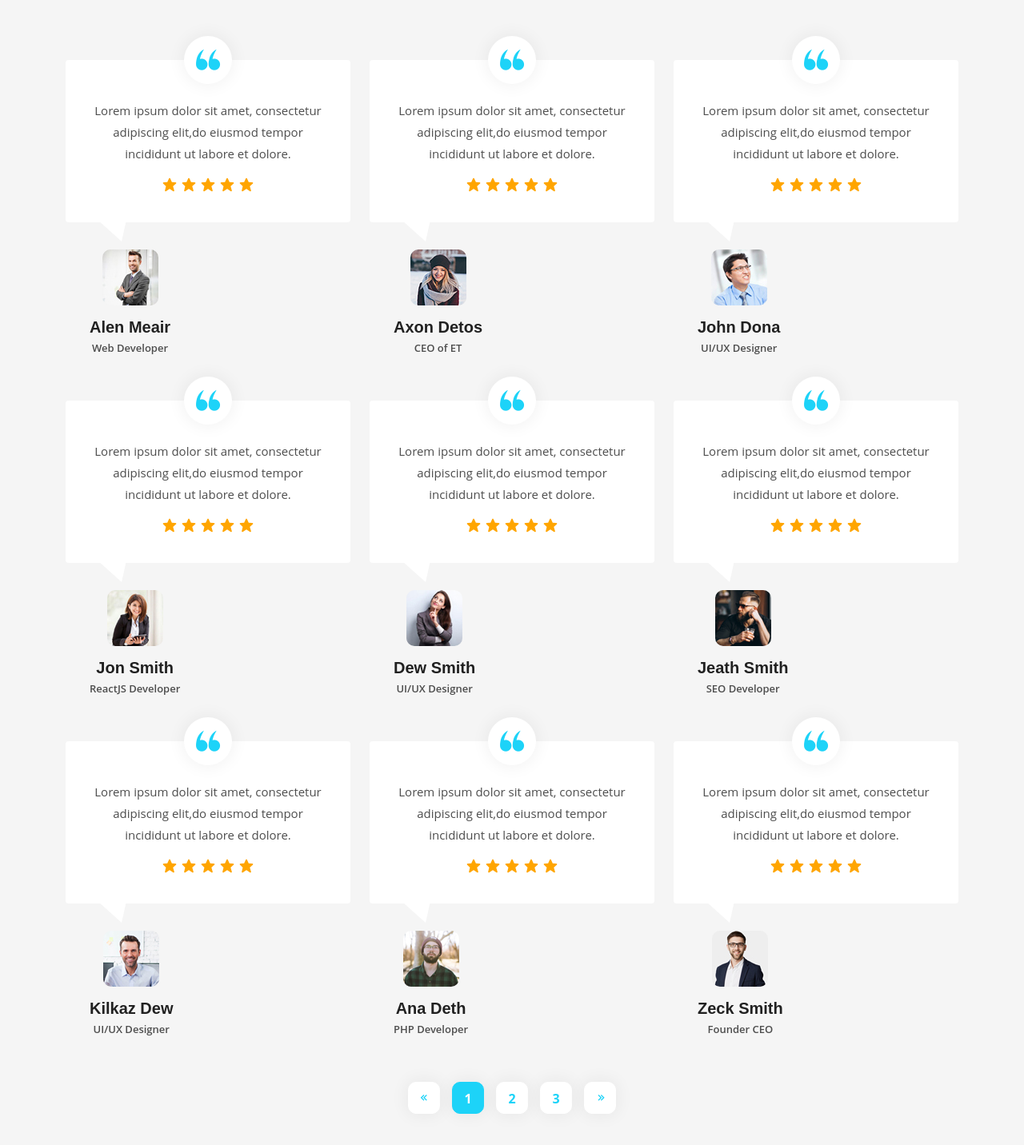
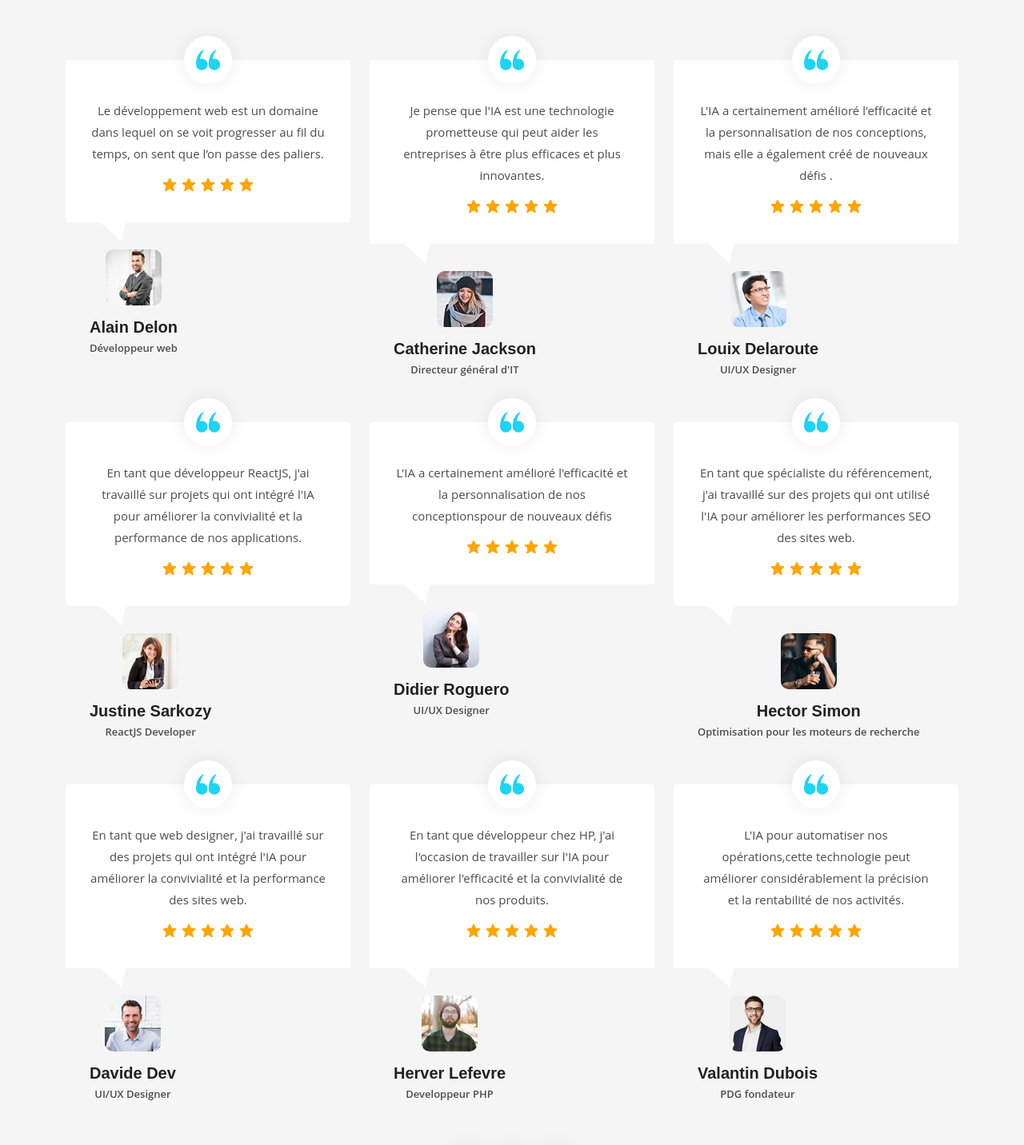
Before and after one commit to codascii/raiv-webcup-2023, a Next.js app: page /testimonials in a window 1280 px wide. Shown: the part 500-1932 px from the top of the page at 80% size. Built offline with nearby package versions, Linux system fonts and the light colour scheme.

Commit message:
temoignage

```diff
--- a/components/Testimonials/TestimonialsContent.js
+++ b/components/Testimonials/TestimonialsContent.js
@@ -3,10 +3,10 @@ import React from "react";
 const testimonialsData = [
   {
     image: "/images/clients/client1.jpg",
-    name: "Alen Meair",
-    designation: "Web Developer",
+    name: "Alain Delon",
+    designation: "Développeur web",
     feedbackText:
-      "Lorem ipsum dolor sit amet, consectetur adipiscing elit,do eiusmod tempor incididunt ut labore et dolore.",
+      "Le développement web est un domaine dans lequel on se voit progresser au fil du temps, on sent que l’on passe des paliers.",
 
     rating: [
       {
@@ -28,10 +28,10 @@ const testimonialsData = [
   },
   {
     image: "/images/clients/client2.jpg",
-    name: "Axon Detos",
-    designation: "CEO of ET",
+    name: "Catherine Jackson",
+    designation: "Directeur général d'IT",
     feedbackText:
-      "Lorem ipsum dolor sit amet, consectetur adipiscing elit,do eiusmod tempor incididunt ut labore et dolore.",
+      "Je pense que l'IA est une technologie prometteuse qui peut aider les entreprises à être plus efficaces et plus innovantes.",
 
     rating: [
       {
@@ -53,10 +53,10 @@ const testimonialsData = [
   },
   {
     image: "/images/clients/client3.jpg",
-    name: "John Dona",
+    name: "Louix Delaroute",
     designation: "UI/UX Designer",
     feedbackText:
-      "Lorem ipsum dolor sit amet, consectetur adipiscing elit,do eiusmod tempor incididunt ut labore et dolore.",
+      "L'IA a certainement amélioré l'efficacité et la personnalisation de nos conceptions, mais elle a également créé de nouveaux défis .",
 
     rating: [
       {
@@ -78,10 +78,10 @@ const testimonialsData = [
   },
   {
     image: "/images/clients/client4.jpg",
-    name: "Jon Smith",
+    name: "Justine Sarkozy",
     designation: "ReactJS Developer",
     feedbackText:
-      "Lorem ipsum dolor sit amet, consectetur adipiscing elit,do eiusmod tempor incididunt ut labore et dolore.",
+      "En tant que développeur ReactJS, j'ai travaillé sur projets qui ont intégré l'IA pour améliorer la convivialité et la performance de nos applications.",
 
     rating: [
       {
@@ -103,10 +103,10 @@ const testimonialsData = [
   },
   {
     image: "/images/clients/client5.jpg",
-    name: "Dew Smith",
+    name: "Didier Roguero",
     designation: "UI/UX Designer",
     feedbackText:
-      "Lorem ipsum dolor sit amet, consectetur adipiscing elit,do eiusmod tempor incididunt ut labore et dolore.",
+      "L'IA a certainement amélioré l'efficacité et la personnalisation de nos conceptionspour de nouveaux défis",
 
     rating: [
       {
@@ -128,10 +128,10 @@ const testimonialsData = [
   },
   {
     image: "/images/clients/client6.jpg",
-    name: "Jeath Smith",
-    designation: "SEO Developer",
+    name: "Hector Simon",
+    designation: "Optimisation pour les moteurs de recherche",
     feedbackText:
-      "Lorem ipsum dolor sit amet, consectetur adipiscing elit,do eiusmod tempor incididunt ut labore et dolore.",
+      "En tant que spécialiste du référencement, j'ai travaillé sur des projets qui ont utilisé l'IA pour améliorer les performances SEO des sites web.",
 
     rating: [
       {
@@ -153,10 +153,10 @@ const testimonialsData = [
   },
   {
     image: "/images/clients/client7.jpg",
-    name: "Kilkaz Dew",
+    name: "Davide Dev",
     designation: "UI/UX Designer",
     feedbackText:
-      "Lorem ipsum dolor sit amet, consectetur adipiscing elit,do eiusmod tempor incididunt ut labore et dolore.",
+      "En tant que web designer, j'ai travaillé sur des projets qui ont intégré l'IA pour améliorer la convivialité et la performance des sites web. ",
 
     rating: [
       {
@@ -178,10 +178,10 @@ const testimonialsData = [
   },
   {
     image: "/images/clients/client8.jpg",
-    name: "Ana Deth",
-    designation: "PHP Developer",
+    name: "Herver Lefevre",
+    designation: "Developpeur PHP",
     feedbackText:
-      "Lorem ipsum dolor sit amet, consectetur adipiscing elit,do eiusmod tempor incididunt ut labore et dolore.",
+      "En tant que développeur chez HP, j'ai l'occasion de travailler sur l'IA pour améliorer l'efficacité et la convivialité de nos produits.",
 
     rating: [
       {
@@ -203,10 +203,10 @@ const testimonialsData = [
   },
   {
     image: "/images/clients/client9.jpg",
-    name: "Zeck Smith",
-    designation: "Founder CEO",
+    name: "Valantin Dubois",
+    designation: "PDG fondateur",
     feedbackText:
-      "Lorem ipsum dolor sit amet, consectetur adipiscing elit,do eiusmod tempor incididunt ut labore et dolore.",
+      "L'IA pour automatiser nos opérations,cette technologie peut améliorer considérablement la précision et la rentabilité de nos activités.",
 
     rating: [
       {
@@ -272,15 +272,6 @@ const TestimonialsContent = () => {
                     <li className="page-item active">
                       <a className="page-link">1</a>
                     </li>
-
-                    <li className="page-item">
-                      <a className="page-link">2</a>
-                    </li>
-
-                    <li className="page-item">
-                      <a className="page-link">3</a>
-                    </li>
-
                     <li className="page-item">
                       <a className="page-link">
                         <i className="bx bx-chevrons-right"></i>
--- a/pages/testimonials.js
+++ b/pages/testimonials.js
@@ -10,10 +10,10 @@ export default function Testimonials() {
       <Navbar />
 
       <PageBanner
-        pageTitle="Testimonials"
+        pageTitle="Témoignages"
         homePageUrl="/"
-        homePageText="Home"
-        activePageText="Testimonials"
+        homePageText="Accueil"
+        activePageText="Témoignages"
       />
 
       <TestimonialsContent />
```
